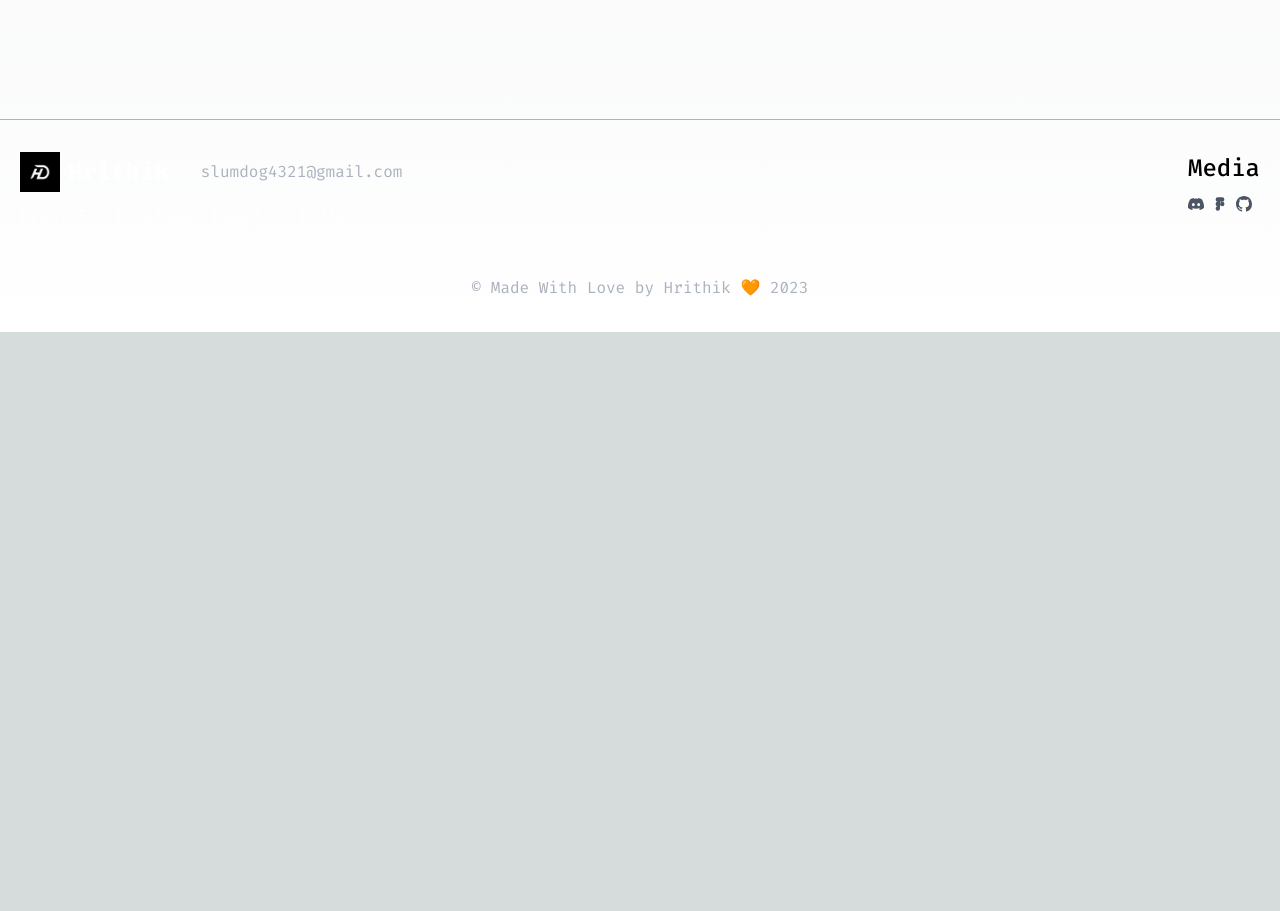
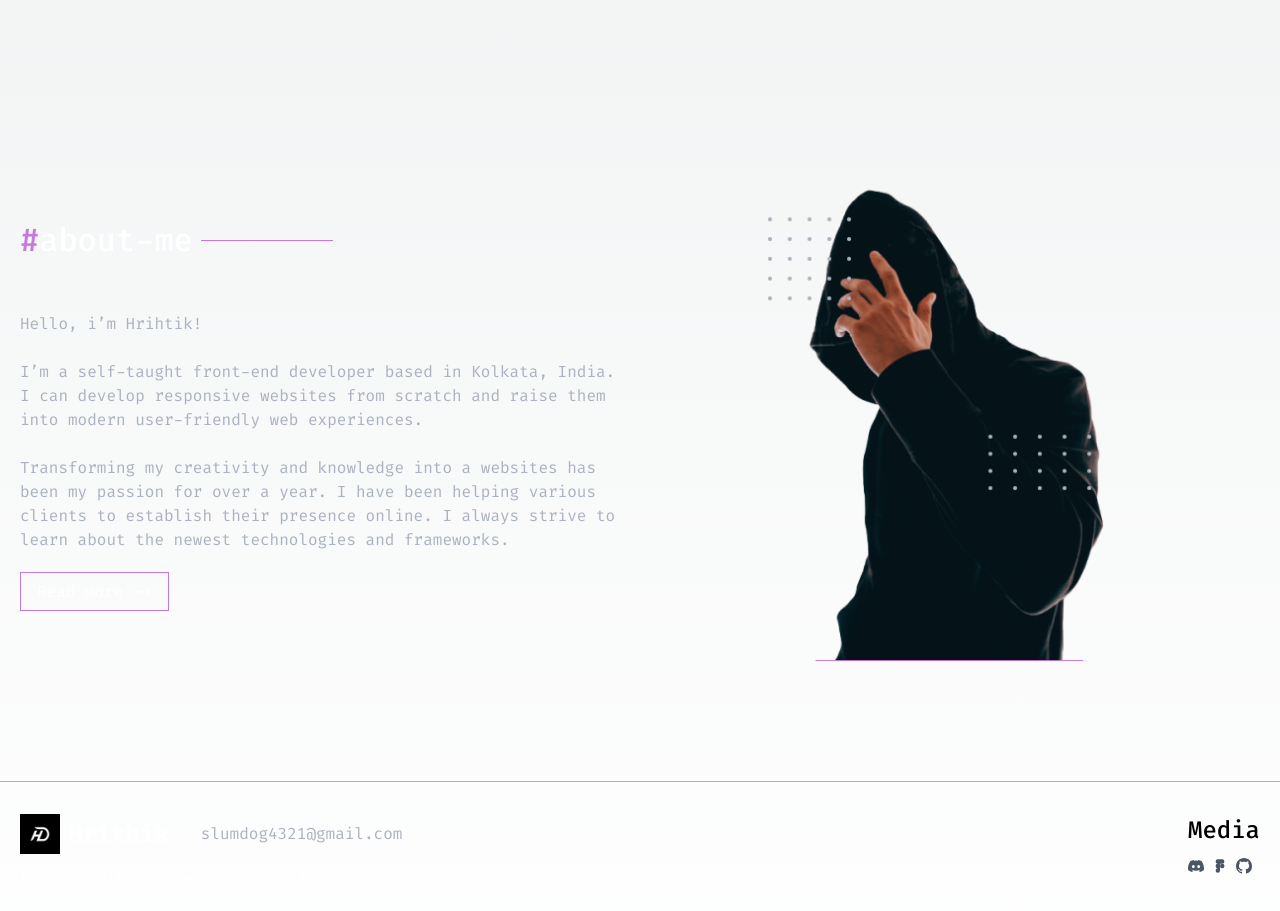
Before and after one commit to Hrithik0112/Hrithik-Devfolio, a Next.js app: page / in a window 1280 px wide. Shown: the part 2296-3207 px from the top of the page. Before the commit the page ends 2628 px from the top, so only its background shows below. Built offline with nearby package versions, Linux system fonts and the light colour scheme.

Commit message:
Added About section In HomePage

```diff
--- a/src/app/page.tsx
+++ b/src/app/page.tsx
@@ -1,3 +1,4 @@
+import AboutSection from "@/components/AboutSection";
 import HeroSection from "@/components/HeroSection";
 import ProjectSection from "@/components/ProjectSection";
 import SkillSection from "@/components/SkillSection";
@@ -8,6 +9,7 @@ export default function Home() {
       <HeroSection />
       <ProjectSection />
       <SkillSection />
+      <AboutSection />
     </>
   );
 }
--- /dev/null
+++ b/src/components/AboutSection.tsx
@@ -0,0 +1,58 @@
+import Image from "next/image";
+import React from "react";
+
+type Props = {};
+
+const AboutSection = (props: Props) => {
+  return (
+    <>
+      <div className="px-5 max-w-[1560px] mx-auto mt-20 py-10">
+        {/* bottom */}
+        <div className=" flex-wrap flex items-center justify-between">
+          {/* left */}
+          <div data-aos="fade-right" className="md:w-[48%] w-full">
+            {/* title */}
+            <div className=" mb-12">
+              <div className=" text-white w-2/3 font-medium text-[32px] flex items-center gap-2">
+                <div className="">
+                  <span className="text-[#C778DD]">#</span>about-me
+                </div>
+                <div className="line w-1/3 h-px bg-[#C778DD]"></div>
+              </div>
+            </div>
+            {/* disc */}
+            <p className="text-[#ABB2BF] ">
+              Hello, i’m Hrihtik!
+              <br />
+              <br />
+              I’m a self-taught front-end developer based in Kolkata, India. I can develop
+              responsive websites from scratch and raise them into modern user-friendly web
+              experiences.
+              <br />
+              <br />
+              Transforming my creativity and knowledge into a websites has been my passion for over
+              a year. I have been helping various clients to establish their presence online. I
+              always strive to learn about the newest technologies and frameworks.
+            </p>
+            {/* button */}
+            <div className="mt-7">
+              <a
+                href="#"
+                className=" duration-150 hover:bg-[#C778DD33] border border-[#C778DD] px-4 py-2 text-white "
+              >
+                <button>Read more -{">"}</button>
+              </a>
+            </div>
+          </div>
+          {/* right */}
+          <div className=" mx-auto">
+            {/* <img className="mx-auto" src={require("./imgs/man.png")} alt="" /> */}
+            <Image src="/man1.png" alt="" width={339} height={507} className="ms-auto" />
+          </div>
+        </div>
+      </div>
+    </>
+  );
+};
+
+export default AboutSection;
```
Also changed, not shown: public/man1.png (added).
